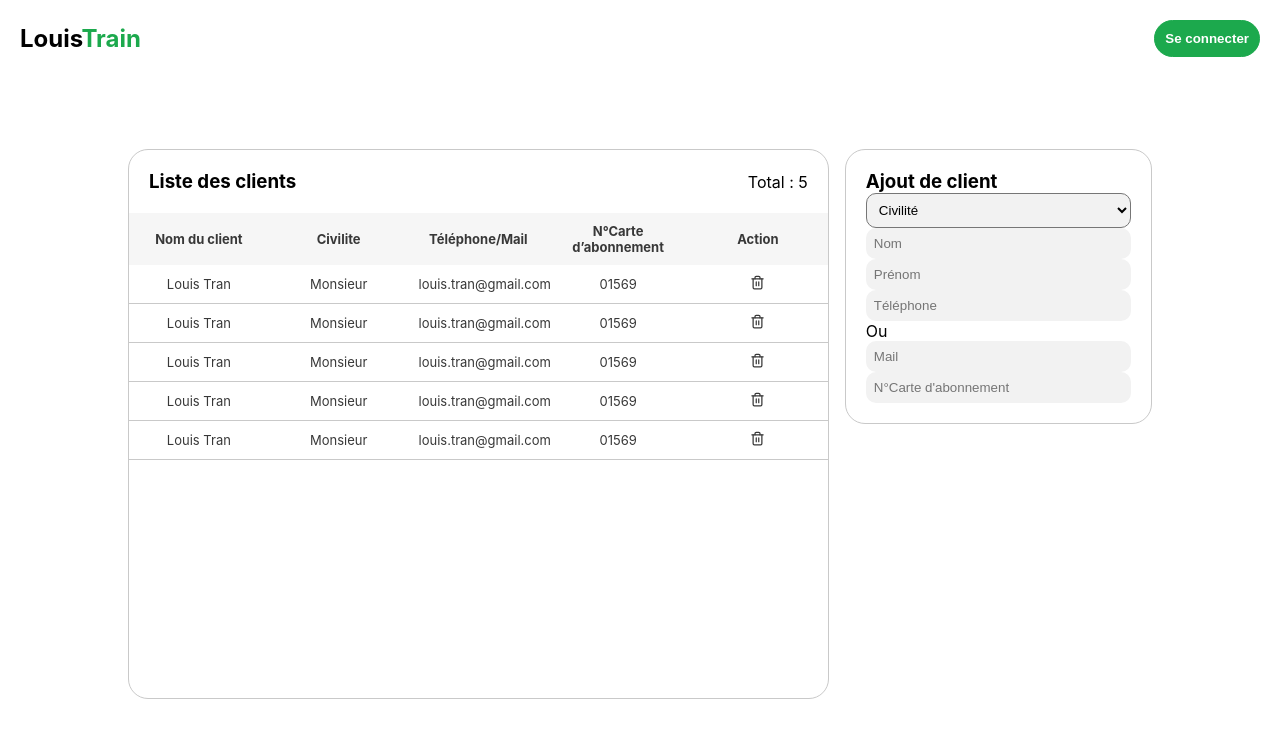
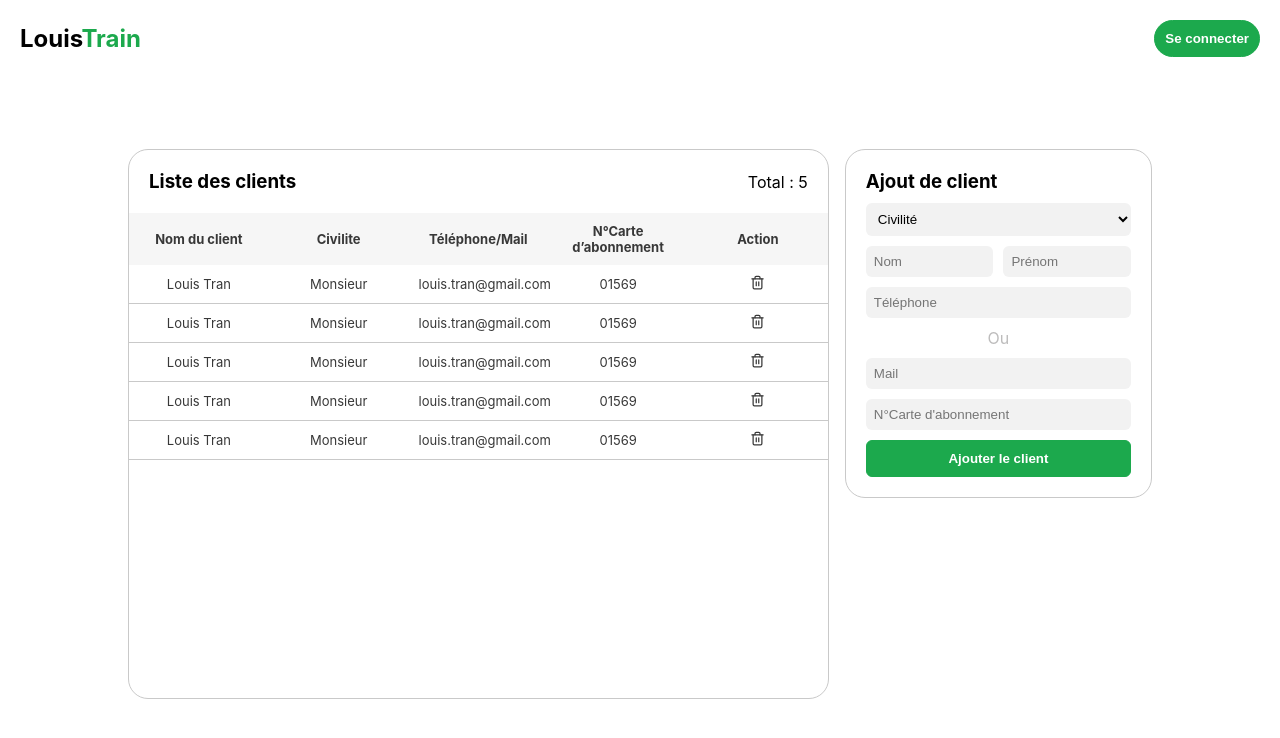
Before and after one commit to Murasakaaa/LouisTrain, a React (Vite) app: page / in a window 1280 px wide. Shown: the top 738 px of the page. Built offline with nearby package versions, Linux system fonts and the light colour scheme.

Commit message:
Add form in admin page

```diff
--- a/src/App.css
+++ b/src/App.css
@@ -1,7 +1,7 @@
 :root {
-  --primary-color: white;
-  --secondary-color: black;
-  --thirty-color: #1ca94d;
+  --white: white;
+  --black: black;
+  --main-green: #1ca94d;
 }
 
 * {
--- a/src/components/Form.tsx
+++ b/src/components/Form.tsx
@@ -1,6 +1,7 @@
 import React from "react";
 import "../style/components/Form.css";
 import Input, { DropDown } from "./commons/Input";
+import Button from "./commons/Button";
 
 export default function Form({ title }: { title: string }) {
   const options = [
@@ -10,12 +11,16 @@ export default function Form({ title }: { title: string }) {
     "Je ne souhaite pas me prononcer",
     "Autres",
   ];
+
+  const handleSubmitForm = () => {
+    console.log("Submit form");
+  };
   return (
     <div className="form-container">
       <h3>{title}</h3>
       <form action="" className="form">
         <DropDown options={options} name="civility" />
-        <div>
+        <div className="names">
           <Input
             type="text"
             name="lastname"
@@ -43,6 +48,11 @@ export default function Form({ title }: { title: string }) {
           placeholder="N°Carte d'abonnement"
           darkInput={false}
         />
+        <Button
+          text="Ajouter le client"
+          style={{ width: "100%", borderRadius: "6px" }}
+          onClick={handleSubmitForm}
+        />
       </form>
     </div>
   );
--- a/src/components/commons/Button.tsx
+++ b/src/components/commons/Button.tsx
@@ -3,12 +3,14 @@ import "../../style/components/commons/Button.css";
 export default function Button({
   text,
   onClick,
+  style,
 }: {
   text: string;
   onClick: () => void;
+  style: {};
 }) {
   return (
-    <button className="button" onClick={onClick}>
+    <button className="button" style={style} onClick={onClick}>
       {text}
     </button>
   );
--- a/src/style/components/Form.css
+++ b/src/style/components/Form.css
@@ -4,7 +4,23 @@
   border-radius: 20px;
   height: fit-content;
   padding: 20px;
+  display: flex;
+  flex-direction: column;
+  gap: 10px;
 }
 
 .form-container .form {
+  display: flex;
+  flex-direction: column;
+  gap: 10px;
+  align-items: center;
 }
+
+.form-container .form .names {
+  display: flex;
+  gap: 10px;
+}
+
+.form-container .form p {
+  color: #bdbcbc;
+}
--- a/src/style/components/Navbar.css
+++ b/src/style/components/Navbar.css
@@ -12,7 +12,7 @@
 }
 
 .navbar .logo span {
-  color: var(--thirty-color);
+  color: var(--main-green);
 }
 
 .navbar .navbar-profil {
--- a/src/style/components/commons/Button.css
+++ b/src/style/components/commons/Button.css
@@ -1,13 +1,13 @@
 .button {
-  background-color: var(--thirty-color);
+  background-color: var(--main-green);
   padding: 10px;
   border-radius: 100px;
-  border: solid 1px var(--thirty-color);
-  color: var(--primary-color);
+  border: solid 1px var(--main-green);
+  color: var(--white);
   font-weight: bold;
 }
 
 .button:hover {
   background-color: transparent;
-  color: var(--thirty-color);
+  color: var(--main-green);
 }
--- a/src/style/components/commons/Input.css
+++ b/src/style/components/commons/Input.css
@@ -3,7 +3,7 @@
 .dropdown {
   width: 100%;
   padding: 0.5rem;
-  border-radius: 10px;
+  border-radius: 6px;
 }
 
 .light-input,
@@ -14,5 +14,9 @@
 
 .dark-input {
   background-color: #262626;
-  color: var(--primary-color);
+  color: var(--white);
 }
+
+.dropdown {
+  border: none;
+}
```
